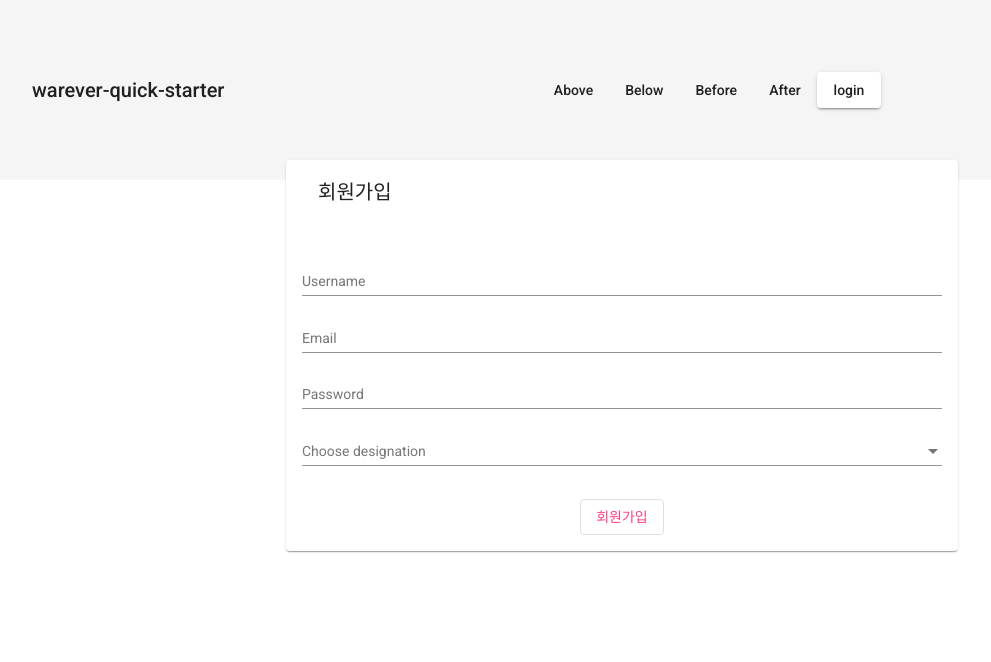
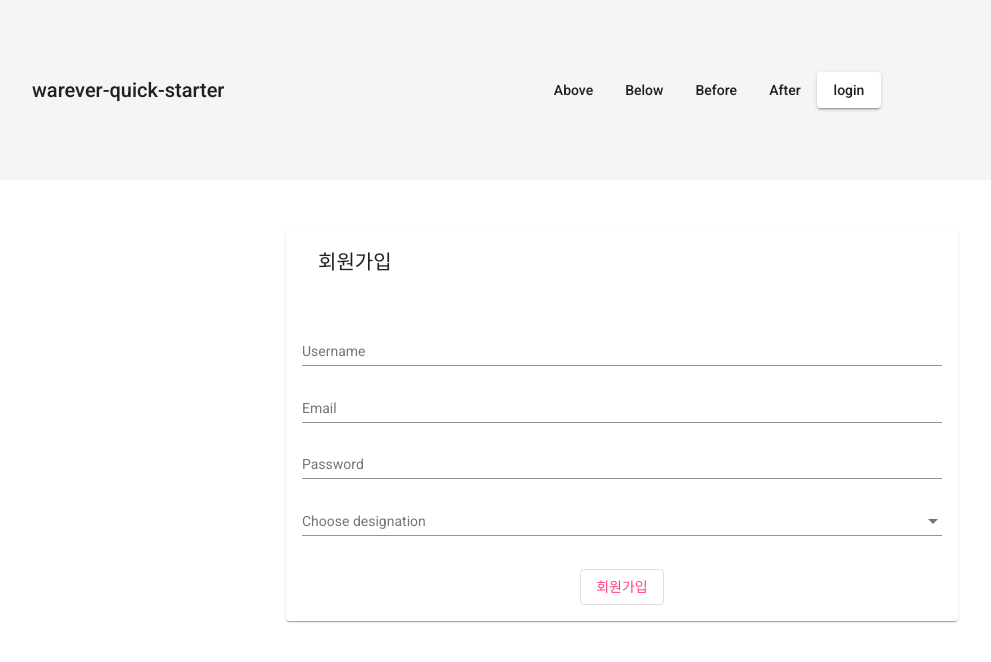
Before and after one commit to Amarse/angular-start-pack, an Angular app: page /join in a window 1280 px wide. Shown: the top 662 px of the page, without its empty margins (34-1025 px from the left). Built offline with nearby package versions, Linux system fonts and the light colour scheme.

Commit message:
마이너한 css변경

```diff
--- a/src/app/join/join.component.css
+++ b/src/app/join/join.component.css
@@ -1,4 +1,5 @@
 .box{
+    margin-top:70px;
     width: 50%;
     text-align: center;
     position: absolute;
--- a/src/app/login/login.component.css
+++ b/src/app/login/login.component.css
@@ -1,4 +1,5 @@
 .box{
+margin-top:70px;
 width: 50%;
 text-align: center;
 position: absolute;
```
